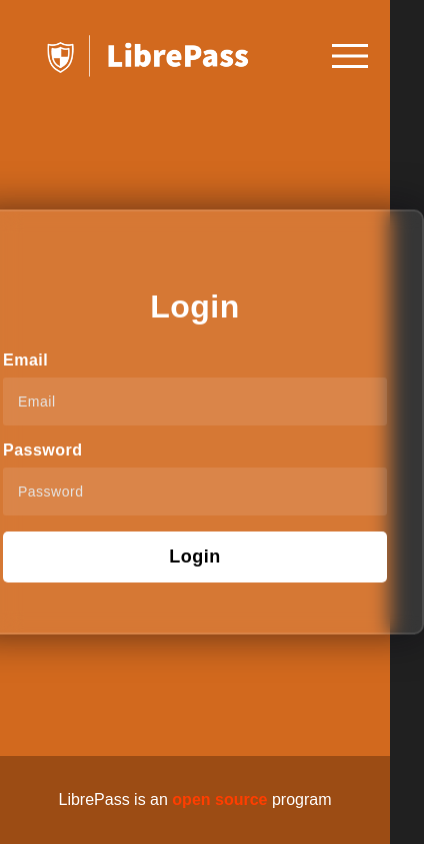
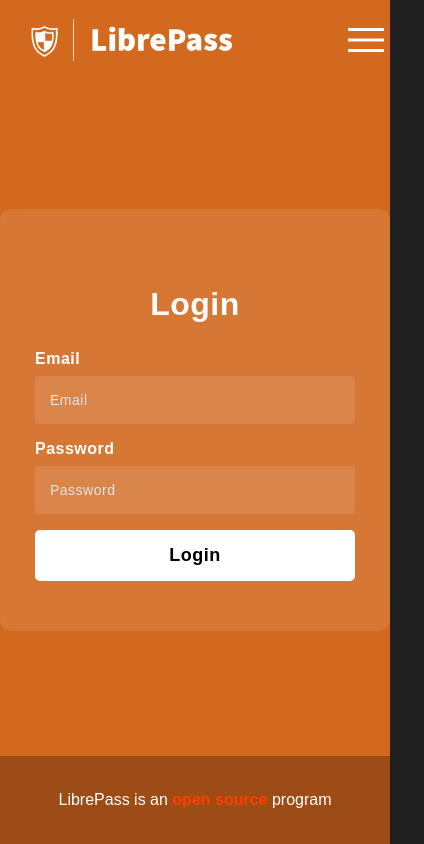
Before and after one commit to LibrePass/website, a SvelteKit app: page /login in a window 390 px wide. Shown: the whole page, 424 px wide, since content can reach past the window. Built offline with nearby package versions, Linux system fonts and the light colour scheme.

Commit message:
Fix `register` and `login` pages on mobile devices

```diff
--- a/src/lib/Header.svelte
+++ b/src/lib/Header.svelte
@@ -39,7 +39,7 @@
       </a>
 
       <div class="show-menu">
-        <a href="javascript:void(0);" on:click={handleMenu}><svg xmlns="http://www.w3.org/2000/svg" height="48" viewBox="0 96 960 960" width="48" fill="#fff"><path d="M120 816v-60h720v60H120Zm0-210v-60h720v60H120Zm0-210v-60h720v60H120Z"/></svg></a>
+        <a href="#menu" on:click={handleMenu}><svg xmlns="http://www.w3.org/2000/svg" height="48" viewBox="0 96 960 960" width="48" fill="#fff"><path d="M120 816v-60h720v60H120Zm0-210v-60h720v60H120Zm0-210v-60h720v60H120Z"/></svg></a>
       </div>
     </div>
 
@@ -92,7 +92,6 @@
   a {
     color: inherit;
     font-weight: 600;
-    padding: 1rem;
   }
 
   .left, .right {
@@ -100,6 +99,10 @@
     flex-direction: row;
     align-items: center;
     flex: 1;
+  }
+
+  .left div, .right div {
+    padding: 0.5rem;
   }
 
   .left {
--- a/src/routes/register/styles.scss
+++ b/src/routes/register/styles.scss
@@ -15,17 +15,14 @@
 }
 
 .form {
-  width: 24rem;
+  width: 30rem;
   background-color: rgba(255,255,255,0.1);
-  position: absolute;
-  transform: translate(-50%,-50%);
-  top: 50%;
-  left: 50%;
   border-radius: 10px;
   backdrop-filter: blur(10px);
   border: 2px solid rgba(255,255,255,0.1);
   box-shadow: 0 0 40px rgba(8,7,16,0.6);
   padding: 50px 35px;
+  box-sizing: border-box;
 }
 
 .form * {
@@ -73,3 +70,11 @@
   border-radius: 5px;
   cursor: pointer;
 }
+
+@media (max-width: 768px) {
+  .form {
+    width: 100%;
+    border: none;
+    box-shadow: none;
+  }
+}
```
